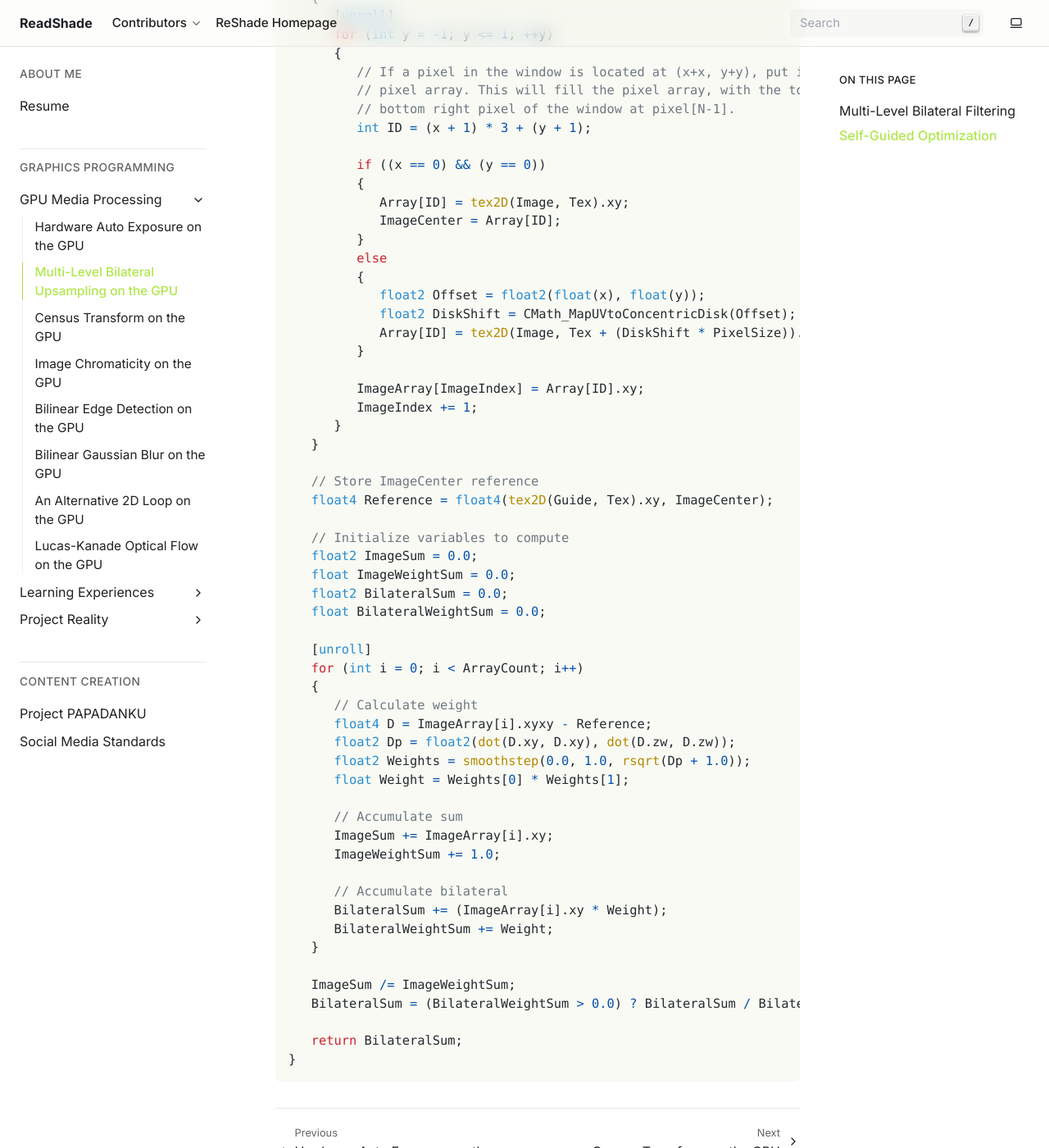
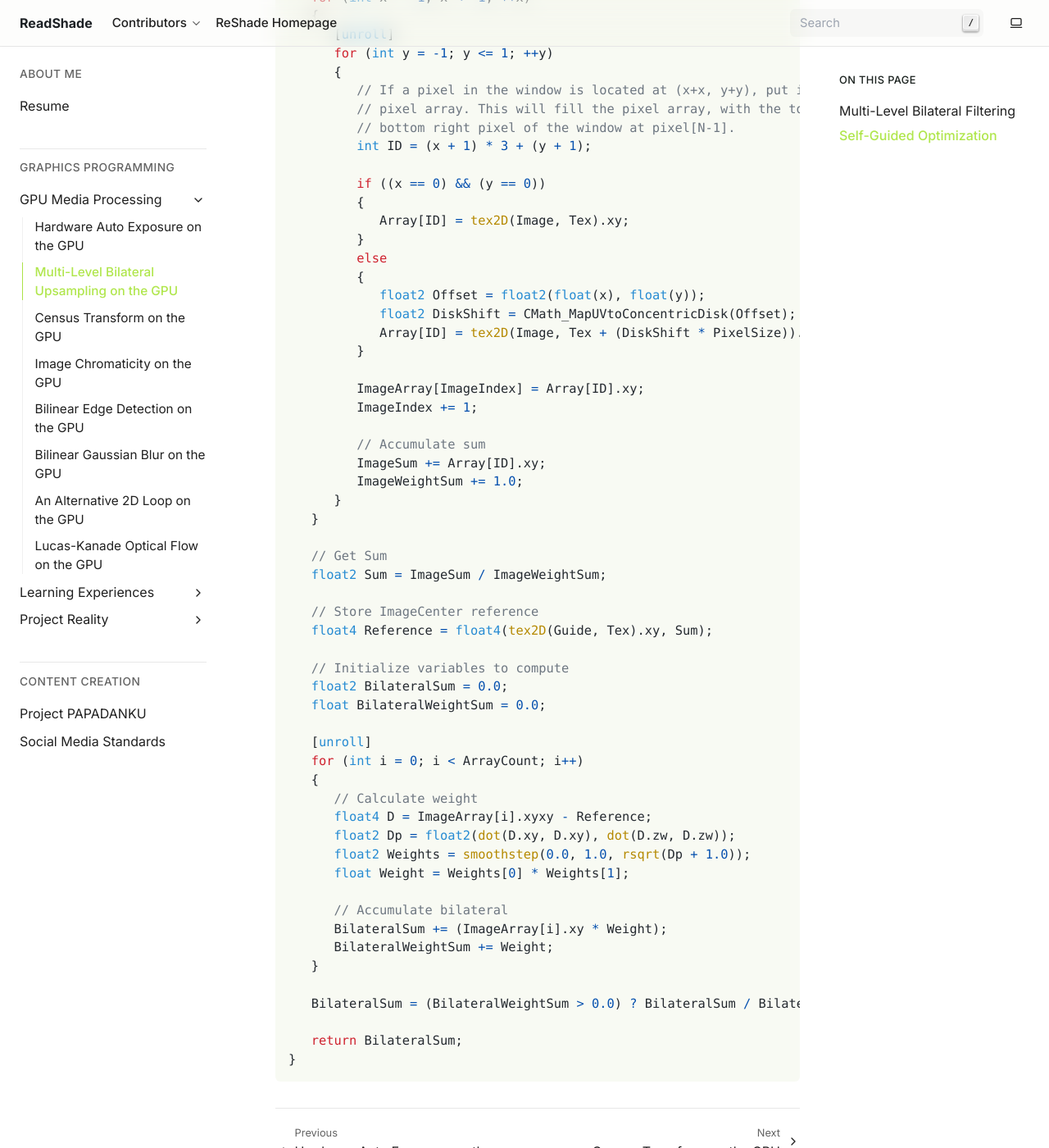
Before and after one commit to papadanku/papadanku.github.io, a Sphinx documentation site: the page built from doc/blog/gpu/bilateral.rst, in a window 1280 px wide and 1400 px high, scrolled down 3440 px. Shown: the whole window at 82% size. Built offline with Sphinx 7.4.7, drawn with Linux system fonts in a browser that asks for light colours; some of the changed text lies outside the part shown.

Commit message:
Update bilateral.rst

```diff
--- a/doc/blog/gpu/bilateral.rst
+++ b/doc/blog/gpu/bilateral.rst
@@ -116,7 +116,8 @@ This modification eliminates the need for an explicit downsampled guide and can
       // Variables for Array textures
       float2 Array[ArrayCount];
       float2 ImageArray[ArrayCount];
-      float2 ImageCenter;
+      float2 ImageSum = 0.0;
+      float ImageWeightSum = 0.0;
 
       [unroll]
       for (int x = -1; x <= 1; ++x)
@@ -132,7 +133,6 @@ This modification eliminates the need for an explicit downsampled guide and can
             if ((x == 0) && (y == 0))
             {
                Array[ID] = tex2D(Image, Tex).xy;
-               ImageCenter = Array[ID];
             }
             else
             {
@@ -143,15 +143,20 @@ This modification eliminates the need for an explicit downsampled guide and can
 
             ImageArray[ImageIndex] = Array[ID].xy;
             ImageIndex += 1;
+
+            // Accumulate sum
+            ImageSum += Array[ID].xy;
+            ImageWeightSum += 1.0;
          }
       }
 
+      // Get Sum
+      float2 Sum = ImageSum / ImageWeightSum;
+
       // Store ImageCenter reference
-      float4 Reference = float4(tex2D(Guide, Tex).xy, ImageCenter);
+      float4 Reference = float4(tex2D(Guide, Tex).xy, Sum);
 
       // Initialize variables to compute
-      float2 ImageSum = 0.0;
-      float ImageWeightSum = 0.0;
       float2 BilateralSum = 0.0;
       float BilateralWeightSum = 0.0;
 
@@ -164,17 +169,12 @@ This modification eliminates the need for an explicit downsampled guide and can
          float2 Weights = smoothstep(0.0, 1.0, rsqrt(Dp + 1.0));
          float Weight = Weights[0] * Weights[1];
 
-         // Accumulate sum
-         ImageSum += ImageArray[i].xy;
-         ImageWeightSum += 1.0;
-
          // Accumulate bilateral
          BilateralSum += (ImageArray[i].xy * Weight);
          BilateralWeightSum += Weight;
       }
 
-      ImageSum /= ImageWeightSum;
-      BilateralSum = (BilateralWeightSum > 0.0) ? BilateralSum / BilateralWeightSum : ImageSum;
+      BilateralSum = (BilateralWeightSum > 0.0) ? BilateralSum / BilateralWeightSum : Sum;
 
       return BilateralSum;
    }
```
Also changed, not shown: other parts of doc/blog/gpu/bilateral.rst (+1 -1 lines).
